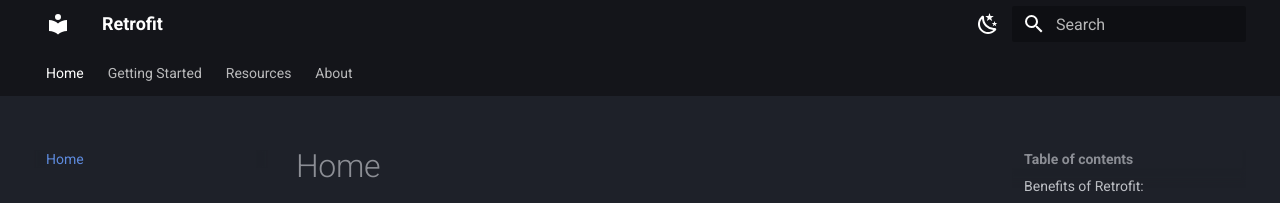
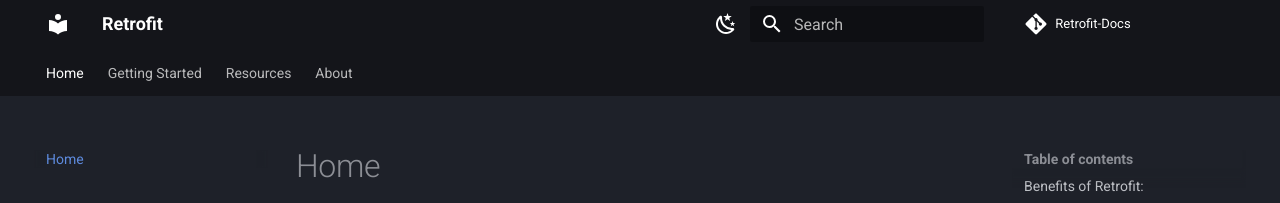
Before and after one commit to Nickyshe/Retrofit-Docs, an MkDocs documentation site: the page built from docs/index.md, in a window 1280 px wide. Shown: the top 203 px of the page. Built offline with MkDocs 1.6.1 and Material for MkDocs 9.7.7, drawn with Linux system fonts in a browser that asks for light colours; comment, search, counter and statistics services are not loaded.

Commit message:
site author and name

```diff
--- a/mkdocs.yml
+++ b/mkdocs.yml
@@ -1,5 +1,9 @@
 site_name: Retrofit
-site_url: https://ea55eff1.retrofit-docs.pages.dev/
+site_url: https://06a344bc.retrofit-docs.pages.dev/
+site_author: Judith Etugbo
+
+repo_name: Retrofit-Docs
+repo_url: https://github.com/Nickyshe/Retrofit-Docs.git
 theme:
  name: material
  language: en
```
